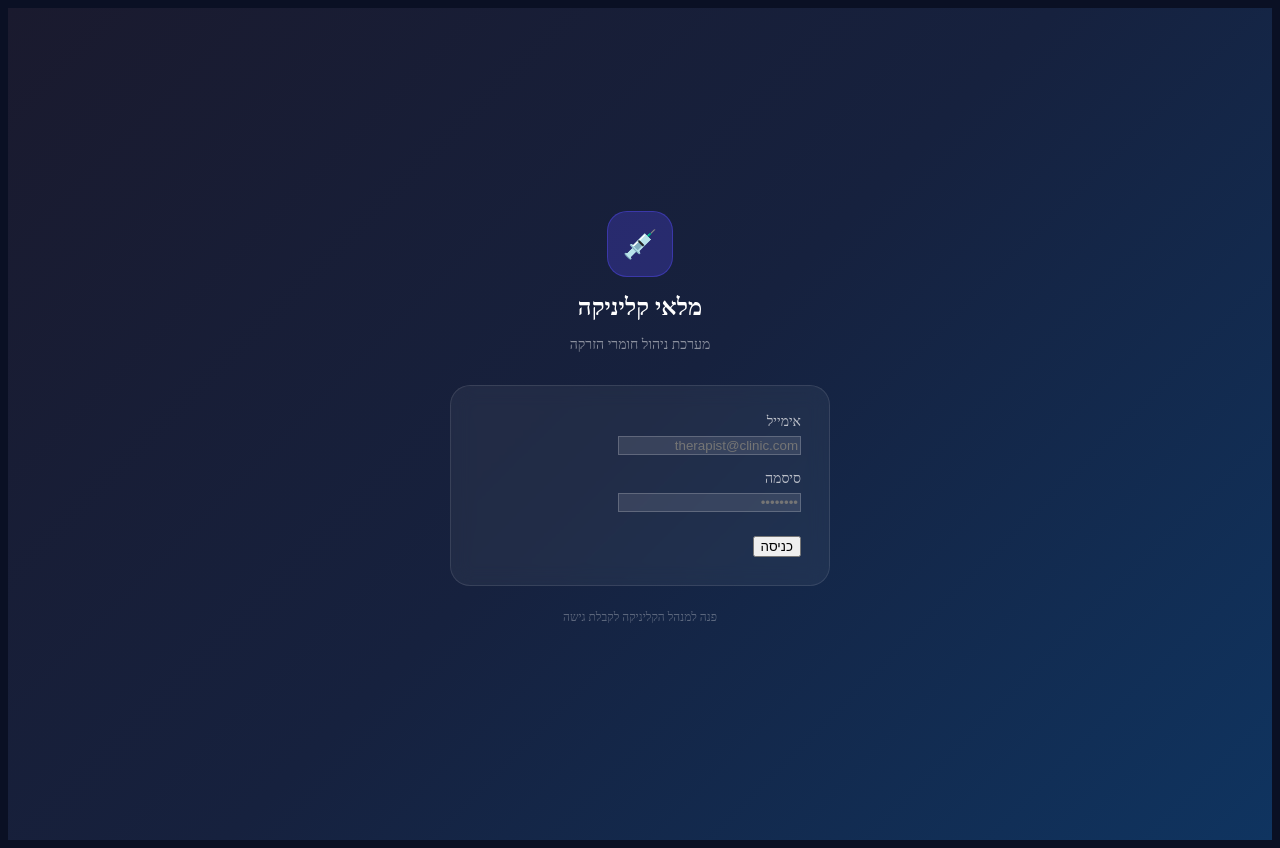
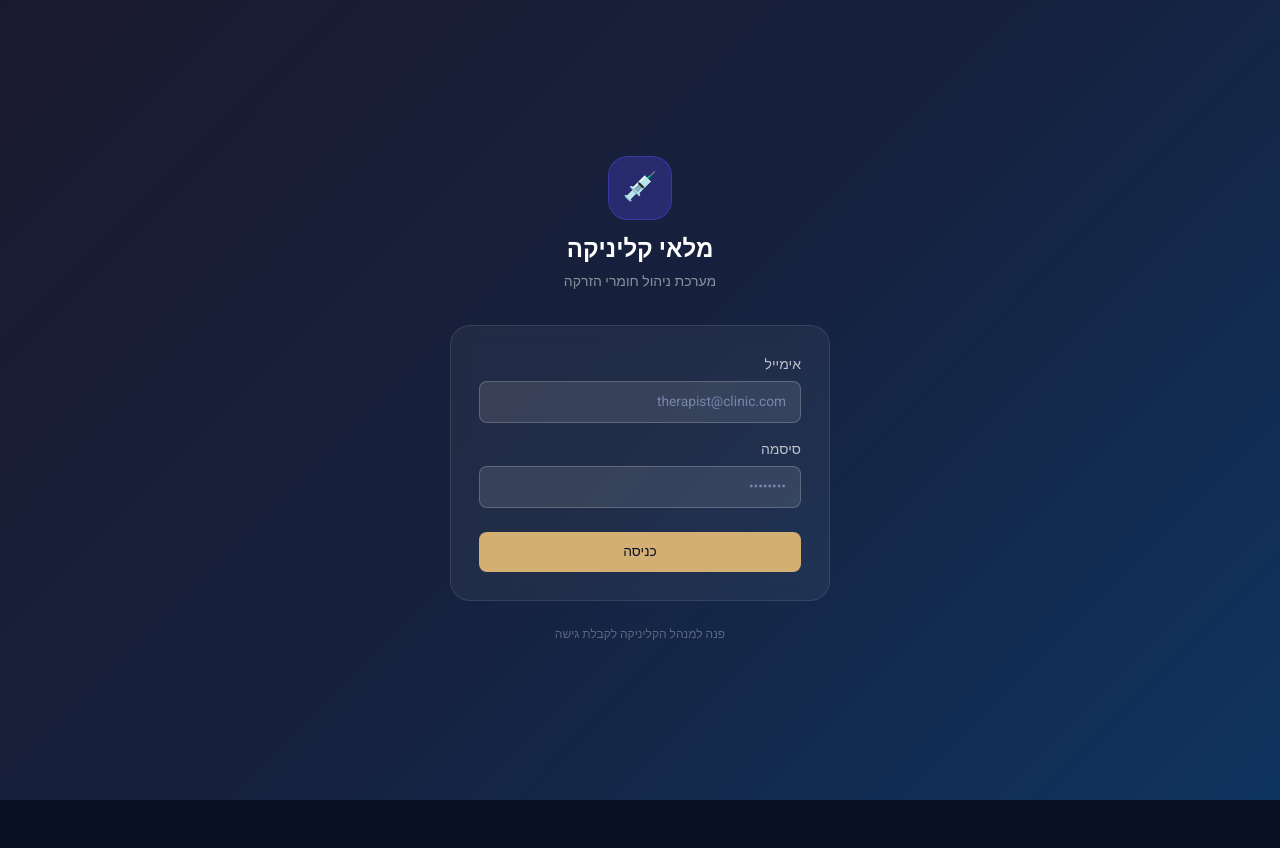
Before and after one commit to drovental/clinic-inventory, a React (Create React App) app: page / in a window 1280 px wide. After the commit the page ends 800 px from the top, so only its background shows below. Built offline with nearby package versions, Linux system fonts and the light colour scheme; no server answers.

Commit message:
Restore full stylesheet (dark blue-gold theme)

```diff
--- a/src/index.css
+++ b/src/index.css
@@ -1 +1,160 @@
-body { background-color: #0a1024 !important; color: #f3f1ea; }
+/* src/index.css */
+*, *::before, *::after { box-sizing: border-box; margin: 0; padding: 0; }
+
+:root {
+  --bg: #0a1024;
+  --bg-deep: #060912;
+  --surface: #101936;
+  --surface2: #16204a;
+  --border: rgba(212,175,116,0.18);
+  --border-strong: rgba(212,175,116,0.38);
+  --text-primary: #f3f1ea;
+  --text-secondary: #b9c0d6;
+  --text-tertiary: #7986ab;
+  --accent: #d4af74;
+  --accent-light: rgba(212,175,116,0.14);
+  --accent-dark: #e2c48f;
+  --success: #4caf83;
+  --success-light: rgba(76,175,131,0.14);
+  --warn: #e0a23a;
+  --warn-light: rgba(224,162,58,0.16);
+  --danger: #e0726a;
+  --danger-light: rgba(224,114,106,0.14);
+  --radius-sm: 8px;
+  --radius-md: 12px;
+  --radius-lg: 16px;
+  --radius-xl: 20px;
+  --shadow-sm: 0 1px 3px rgba(0,0,0,0.30), 0 1px 2px rgba(0,0,0,0.20);
+  --shadow-md: 0 4px 16px rgba(0,0,0,0.40), 0 2px 6px rgba(0,0,0,0.25);
+  --nav-h: 64px;
+  --bottom-h: 68px;
+}
+
+html { font-size: 16px; }
+body {
+  font-family: 'Heebo', -apple-system, sans-serif;
+  background-color: var(--bg);
+  background-image: radial-gradient(ellipse at top, rgba(212,175,116,0.07), transparent 60%),
+    linear-gradient(160deg, var(--bg-deep) 0%, var(--bg) 55%, #0c1430 100%);
+  background-attachment: fixed;
+  color: var(--text-primary);
+  direction: rtl;
+  min-height: 100dvh;
+  -webkit-font-smoothing: antialiased;
+  position: relative;
+}
+/* Logo watermark */
+body::before {
+  content: "";
+  position: fixed;
+  top: 50%; left: 50%;
+  width: min(70vw, 480px); height: min(70vw, 480px);
+  transform: translate(-50%, -50%);
+  background-image: url('./logo-bg.png');
+  background-repeat: no-repeat; background-position: center; background-size: contain;
+  opacity: 0.12; z-index: -1; pointer-events: none;
+}
+
+#root { min-height: 100dvh; display: flex; flex-direction: column; }
+
+/* Typography */
+h1 { font-size: 1.5rem; font-weight: 700; }
+h2 { font-size: 1.25rem; font-weight: 600; }
+h3 { font-size: 1rem; font-weight: 600; }
+p { line-height: 1.6; }
+
+/* Form elements */
+input, select, textarea {
+  font-family: inherit;
+  font-size: 0.8575rem;
+  direction: rtl;
+  background: var(--surface);
+  border: 1.5px solid var(--border);
+  border-radius: var(--radius-sm);
+  padding: 10px 14px;
+  width: 100%;
+  color: var(--text-primary);
+  transition: border-color 0.15s;
+  outline: none;
+}
+input:focus, select:focus, textarea:focus {
+  border-color: var(--accent);
+  box-shadow: 0 0 0 3px rgba(212,175,116,0.20);
+}
+input::placeholder, textarea::placeholder { color: var(--text-tertiary); }
+select option { background: var(--surface); color: var(--text-primary); }
+
+/* Buttons */
+.btn {
+  display: inline-flex; align-items: center; justify-content: center; gap: 6px;
+  font-family: inherit; font-size: 0.8575rem; font-weight: 500;
+  border-radius: var(--radius-sm); padding: 10px 18px;
+  cursor: pointer; transition: all 0.15s; border: none; white-space: nowrap;
+}
+.btn-primary { background: var(--accent); color: #0a1024; }
+.btn-primary:hover { background: var(--accent-dark); }
+.btn-primary:active { transform: scale(0.98); }
+.btn-secondary { background: var(--surface); color: var(--text-primary); border: 1.5px solid var(--border); }
+.btn-secondary:hover { border-color: var(--border-strong); background: var(--surface2); }
+.btn-danger { background: var(--danger-light); color: var(--danger); }
+.btn-danger:hover { background: rgba(224,114,106,0.28); }
+.btn-full { width: 100%; }
+
+/* Cards */
+.card {
+  background: var(--surface);
+  border: 1px solid var(--border);
+  border-radius: var(--radius-lg);
+  padding: 1rem 1.25rem;
+  box-shadow: var(--shadow-sm);
+}
+
+/* Badges */
+.badge {
+  display: inline-flex; align-items: center; gap: 4px;
+  font-size: 0.75rem; font-weight: 600;
+  padding: 3px 8px; border-radius: 20px;
+}
+.badge-ok { background: var(--success-light); color: var(--success); }
+.badge-warn { background: var(--warn-light); color: var(--warn); }
+.badge-danger { background: var(--danger-light); color: var(--danger); }
+.badge-info { background: var(--accent-light); color: var(--accent-dark); }
+.badge-gray { background: var(--surface2); color: var(--text-secondary); }
+
+/* Progress bar */
+.prog-wrap { height: 6px; background: var(--surface2); border-radius: 4px; overflow: hidden; }
+.prog-fill { height: 100%; border-radius: 4px; transition: width 0.4s ease; }
+
+/* Scrollbar */
+::-webkit-scrollbar { width: 4px; height: 4px; }
+::-webkit-scrollbar-track { background: transparent; }
+::-webkit-scrollbar-thumb { background: var(--border-strong); border-radius: 4px; }
+
+/* Divider */
+.divider { height: 1px; background: var(--border); margin: 0.75rem 0; }
+
+/* Empty state */
+.empty-state {
+  display: flex; flex-direction: column; align-items: center;
+  padding: 3rem 1rem; color: var(--text-tertiary); text-align: center; gap: 8px;
+}
+.empty-state svg { width: 48px; height: 48px; opacity: 0.3; }
+.empty-state p { font-size: 0.875rem; }
+
+/* Spinner */
+@keyframes spin { to { transform: rotate(360deg); } }
+.spinner {
+  width: 24px; height: 24px;
+  border: 2.5px solid var(--border);
+  border-top-color: var(--accent);
+  border-radius: 50%;
+  animation: spin 0.7s linear infinite;
+}
+
+
+
+
+/* Top bar + bottom nav (overrides the inline light backgrounds in MainApp) */
+header { background: rgba(16,25,54,0.92) !important; }
+nav { background: rgba(16,25,54,0.96) !important; }
+a { color: var(--accent); }
```
